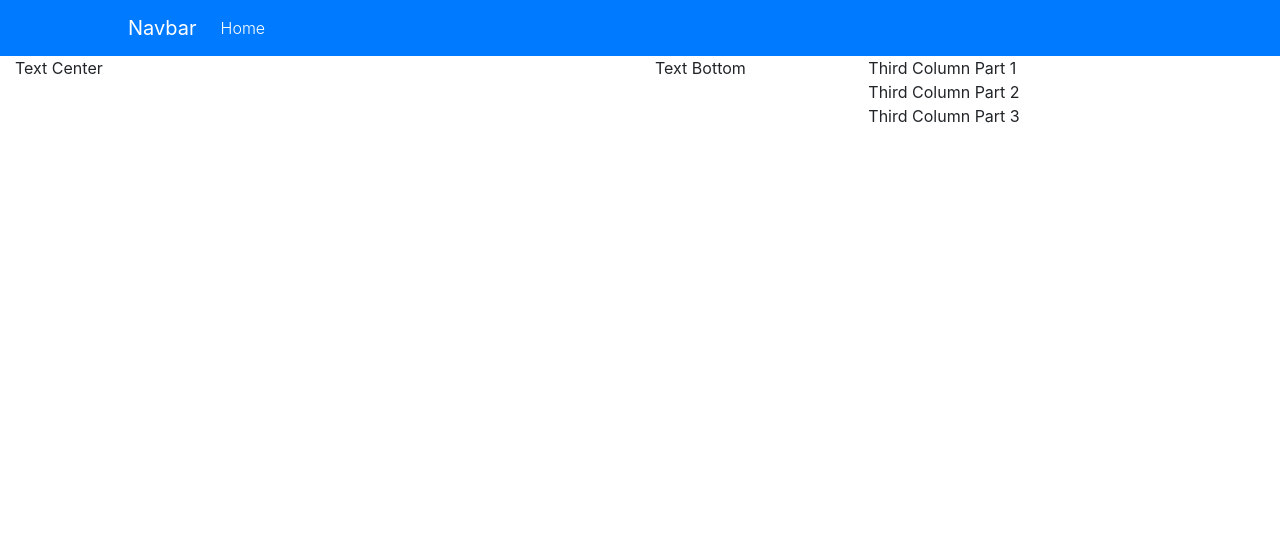
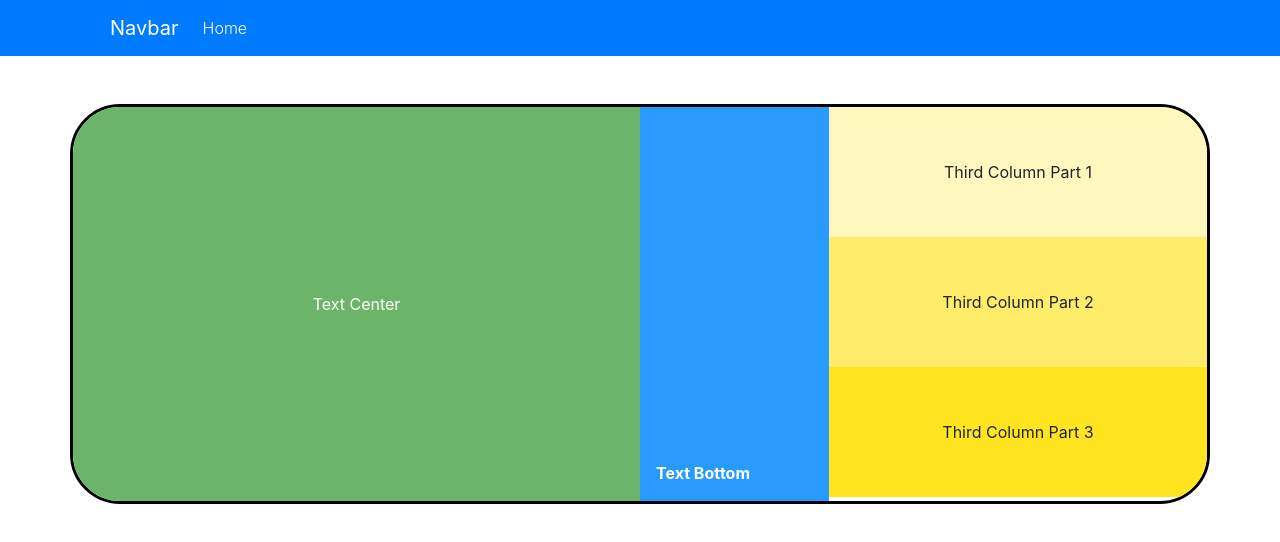
Before and after one commit to ma-gin/bs-challenge, a plain HTML site: page index.html in a window 1280 px wide. Drawn offline with nearby package versions, Linux system fonts and the light colour scheme.

Commit message:
exercise 1

```diff
--- a/index.html
+++ b/index.html
@@ -31,14 +31,16 @@
       </nav>
 
       <!-- Exercise 1 -->
-      <div class="container-fluid">
-          <div class="row exercise1">
-              <div class="col-md-6">Text Center</div>
-              <div class="col-md-2">Text Bottom</div>
-              <div class="col-md-4">
-                  <div>Third Column Part 1</div>
-                  <div>Third Column Part 2</div>
-                  <div>Third Column Part 3</div>
+      <div class="container">
+          <div class="row exercise1 mt-5">
+              <div class="col-md-6 d-flex text-white ex1c1 justify-content-center align-items-center">Text Center</div>
+              <div class="col-md-2 text-white font-weight-bold d-flex align-items-end ex1c2">Text Bottom</div>
+              <div class="col-md-4 px-0">
+                  <div class="col3-wrapper d-flex flex-column">
+                      <div class="d-flex justify-content-center align-items-center part1">Third Column Part 1</div>
+                      <div class="d-flex justify-content-center align-items-center part2">Third Column Part 2</div>
+                      <div class="d-flex justify-content-center align-items-center part3">Third Column Part 3</div>
+                  </div>
               </div>
           </div>
       </div>
--- a/styles.css
+++ b/styles.css
@@ -1,10 +1,34 @@
 .nav-container
 {
     width: 100%;
-    max-width: 1024px;
+    max-width: 1060px;
     margin: 0 auto;
 }
 
 .exercise1{
     height: 400px;
+    border-radius: 50px;
+    border: 3px solid black;
+    overflow: hidden;
 }
+.ex1c1{
+    background-color: #6bb56b;
+}
+.ex1c2{
+    background-color: #299bff;
+    padding: 1rem;
+}
+.part1{
+    background-color: #fff7bd;
+    height: 130px;
+}
+.part2{
+    background-color: #ffed69;
+    height: 130px;
+
+}
+.part3{
+    background-color: #ffe41f;
+    height: 130px;
+
+}
```
